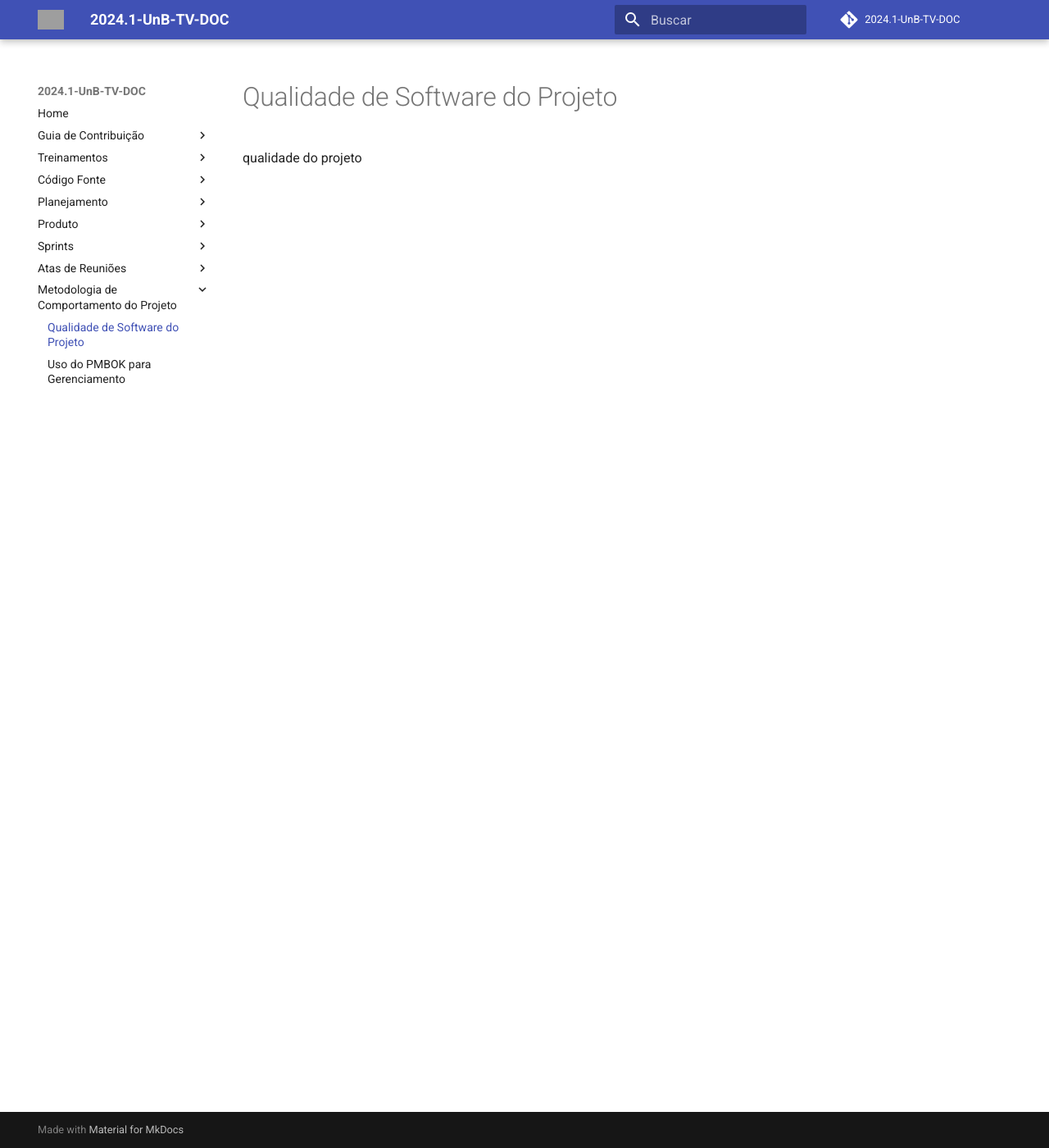
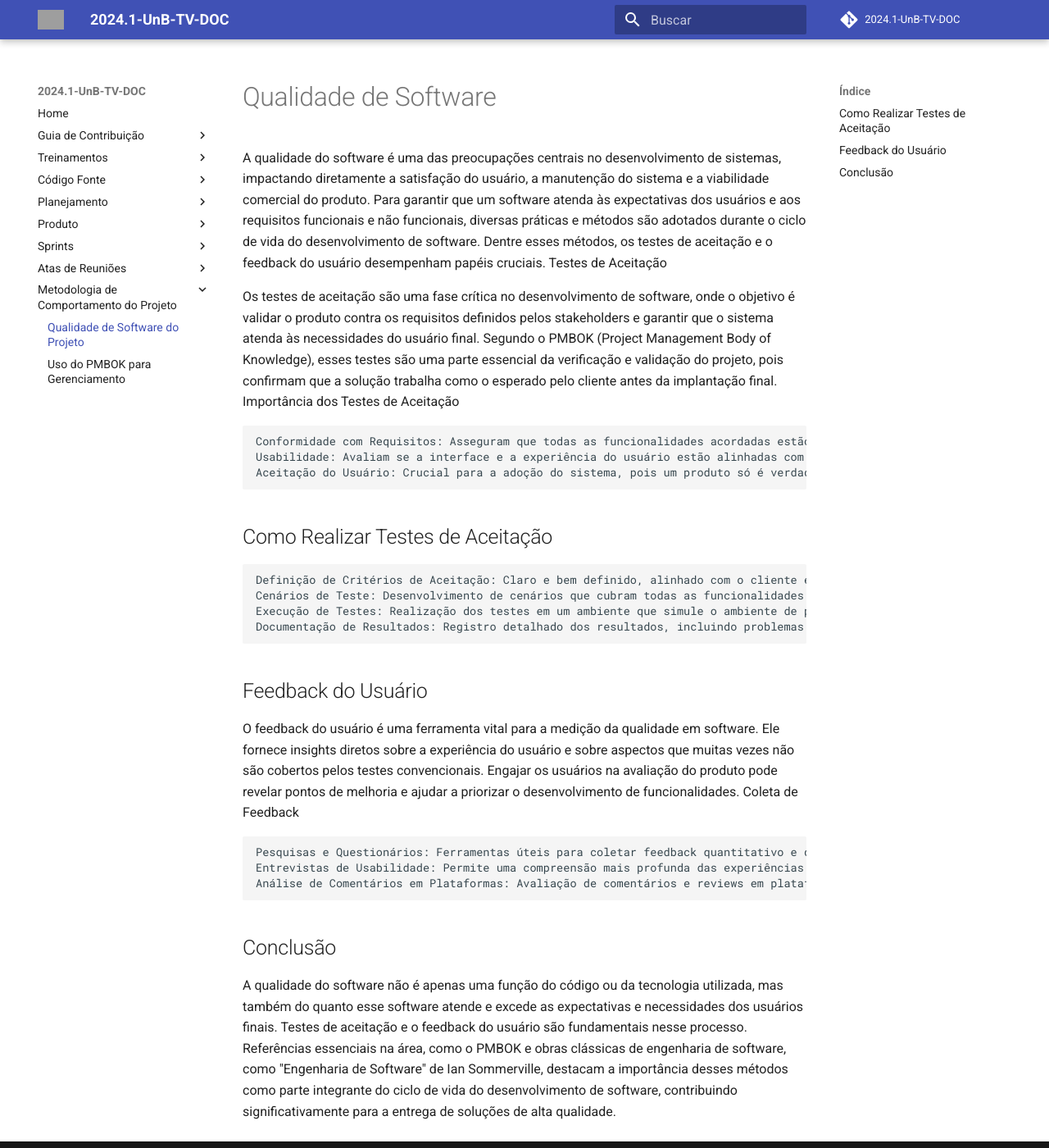
Before and after one commit to fga-eps-mds/2024.1-UnB-TV-DOC, an MkDocs documentation site: the page built from docs/eps_metodologia/qualidade.md, in a window 1280 px wide and 1400 px high. Shown: the whole window at 82% size. Built offline with MkDocs 1.6.1 and Material for MkDocs 9.7.7, drawn with Linux system fonts in a browser that asks for light colours; comment, search, counter and statistics services are not loaded; grey boxes are pictures that could not be loaded.

Commit message:
adiciona qualidade de software

```diff
--- a/docs/eps_metodologia/qualidade.md
+++ b/docs/eps_metodologia/qualidade.md
@@ -1 +1,31 @@
-qualidade do projeto
+# Qualidade de Software
+
+A qualidade do software é uma das preocupações centrais no desenvolvimento de sistemas, impactando diretamente a satisfação do usuário, a manutenção do sistema e a viabilidade comercial do produto. Para garantir que um software atenda às expectativas dos usuários e aos requisitos funcionais e não funcionais, diversas práticas e métodos são adotados durante o ciclo de vida do desenvolvimento de software. Dentre esses métodos, os testes de aceitação e o feedback do usuário desempenham papéis cruciais.
+Testes de Aceitação
+
+Os testes de aceitação são uma fase crítica no desenvolvimento de software, onde o objetivo é validar o produto contra os requisitos definidos pelos stakeholders e garantir que o sistema atenda às necessidades do usuário final. Segundo o PMBOK (Project Management Body of Knowledge), esses testes são uma parte essencial da verificação e validação do projeto, pois confirmam que a solução trabalha como o esperado pelo cliente antes da implantação final.
+Importância dos Testes de Aceitação
+
+    Conformidade com Requisitos: Asseguram que todas as funcionalidades acordadas estão presentes e operam conforme especificado.
+    Usabilidade: Avaliam se a interface e a experiência do usuário estão alinhadas com as expectativas e são intuitivas.
+    Aceitação do Usuário: Crucial para a adoção do sistema, pois um produto só é verdadeiramente bem-sucedido se os usuários finais o aceitarem e utilizarem como parte de suas rotinas diárias.
+
+## Como Realizar Testes de Aceitação
+
+    Definição de Critérios de Aceitação: Claro e bem definido, alinhado com o cliente e os usuários.
+    Cenários de Teste: Desenvolvimento de cenários que cubram todas as funcionalidades e possíveis variações de uso do sistema.
+    Execução de Testes: Realização dos testes em um ambiente que simule o ambiente de produção o mais fielmente possível.
+    Documentação de Resultados: Registro detalhado dos resultados, incluindo problemas identificados e feedback para correções.
+
+## Feedback do Usuário
+
+O feedback do usuário é uma ferramenta vital para a medição da qualidade em software. Ele fornece insights diretos sobre a experiência do usuário e sobre aspectos que muitas vezes não são cobertos pelos testes convencionais. Engajar os usuários na avaliação do produto pode revelar pontos de melhoria e ajudar a priorizar o desenvolvimento de funcionalidades.
+Coleta de Feedback
+
+    Pesquisas e Questionários: Ferramentas úteis para coletar feedback quantitativo e qualitativo.
+    Entrevistas de Usabilidade: Permite uma compreensão mais profunda das experiências dos usuários e de seus desafios.
+    Análise de Comentários em Plataformas: Avaliação de comentários e reviews em plataformas de software pode fornecer uma rica fonte de feedback.
+
+## Conclusão
+
+A qualidade do software não é apenas uma função do código ou da tecnologia utilizada, mas também do quanto esse software atende e excede as expectativas e necessidades dos usuários finais. Testes de aceitação e o feedback do usuário são fundamentais nesse processo. Referências essenciais na área, como o PMBOK e obras clássicas de engenharia de software, como "Engenharia de Software" de Ian Sommerville, destacam a importância desses métodos como parte integrante do ciclo de vida do desenvolvimento de software, contribuindo significativamente para a entrega de soluções de alta qualidade.
```
